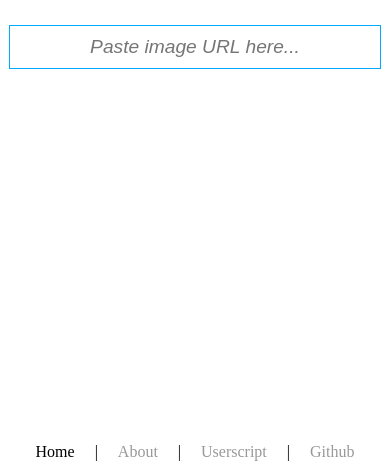
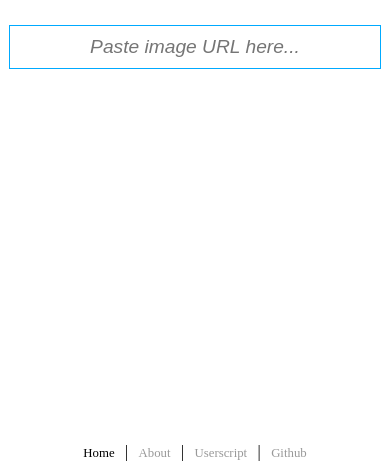
Before and after one commit to qsniyg/maxurl, a plain HTML site: page index.html in a window 390 px wide. Shown: the part 368-844 px from the top of the page. Drawn offline with Linux system fonts and the light colour scheme.

Commit message:
Mobile friendly

```diff
--- a/index.html
+++ b/index.html
@@ -4,6 +4,7 @@
   <head>
     <title>Image Max URL</title>
     <link rel="stylesheet" href="style.css" />
+    <meta name="viewport" content="initial-scale=1.0" />
 
     <!-- Global site tag (gtag.js) - Google Analytics -->
     <script async src="https://www.googletagmanager.com/gtag/js?id=UA-117521491-1"></script>
--- a/style.css
+++ b/style.css
@@ -214,8 +214,26 @@ hr {
 
 #footer a, #footer span {
   font-weight: 400;
+}
+
+#footer a, #footer span {
   margin-left: 1em;
   margin-right: 1em;
+}
+
+@media (max-width:700px) {
+  #footer a, #footer span {
+    margin-left: .5em;
+    margin-right: .5em;
+  }
+}
+
+@media (max-width:400px) {
+  #footer a, #footer span {
+    font-size: .8em;
+    margin-left: .5em;
+    margin-right: .5em;
+  }
 }
 
 #footer a {
```
Also changed, not shown: about.html (+2 -0 lines).
